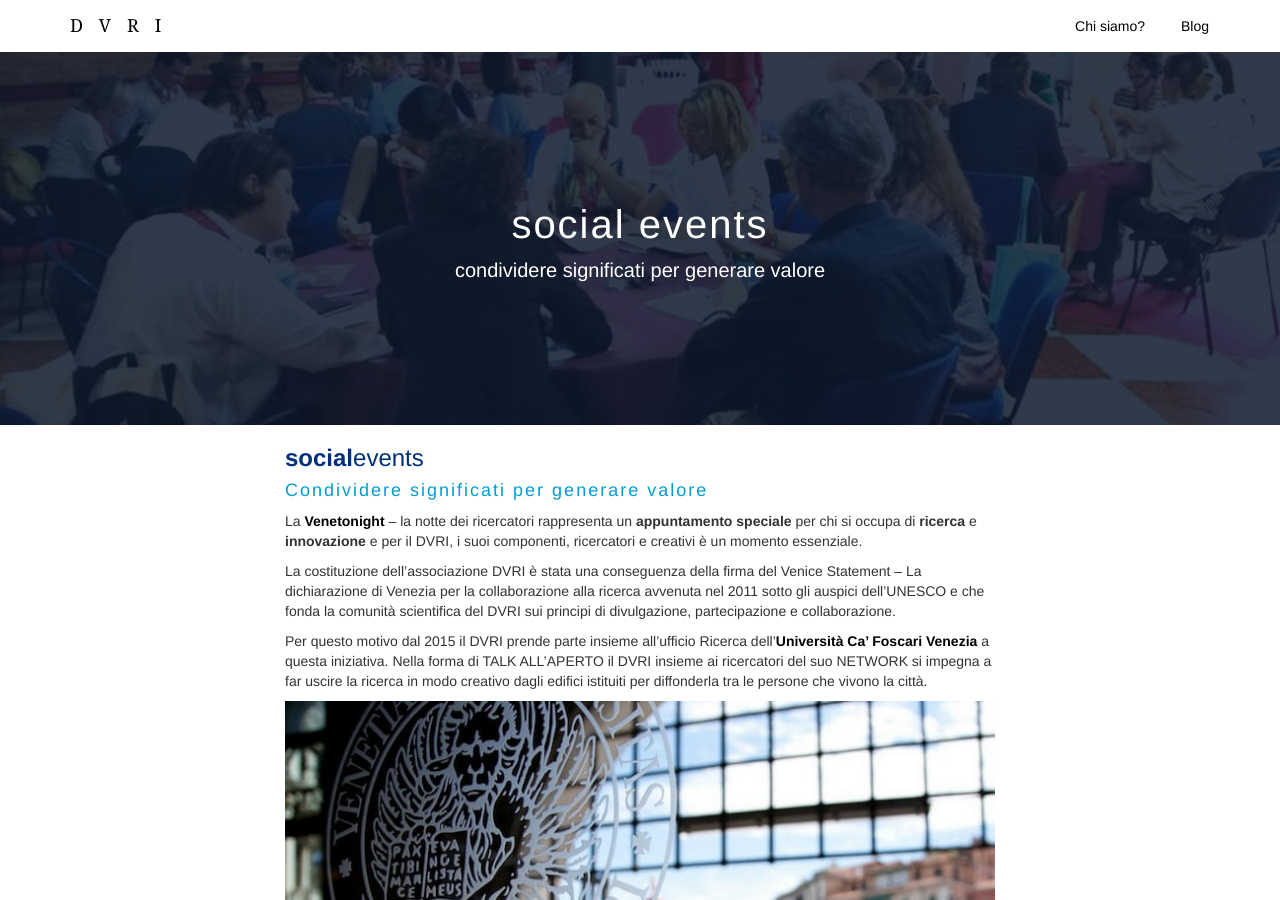
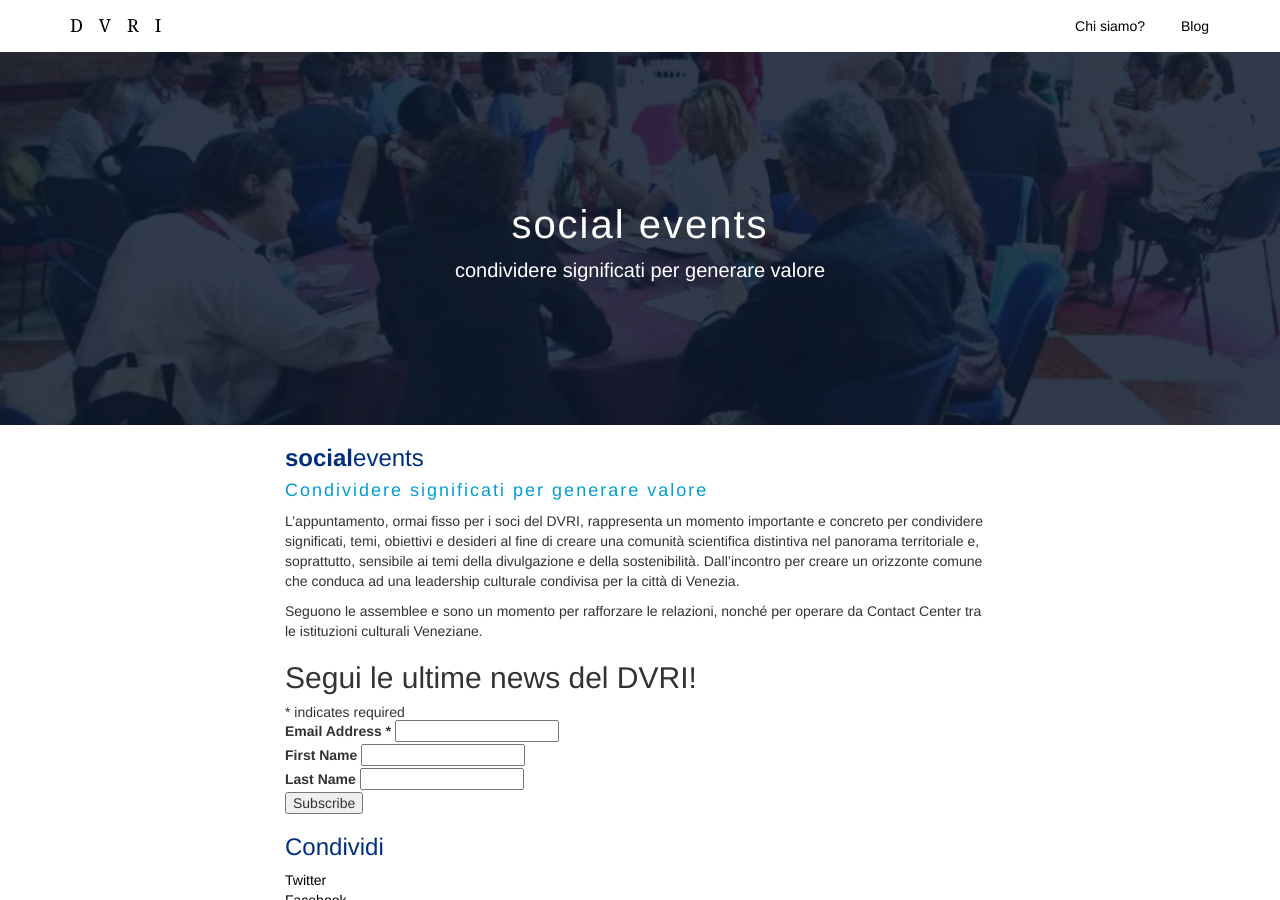
Before and after one commit to simonini/dvri-j-theme, a Jekyll site: the page built from progetti/social-events.html, in a window 1280 px wide and 900 px high. Built offline with Jekyll 4.4.1, drawn with Linux system fonts in a browser that asks for light colours; comment, search, counter and statistics services are not loaded.

Commit message:
testo sostiuito

```diff
--- a/progetti/social-events.html
+++ b/progetti/social-events.html
@@ -9,12 +9,10 @@ toc: false
 <h3><strong>social</strong>events</h3>
 <h4>Condividere significati per generare valore</h4>
 
-<p>La <a href="http://www.venetonight.it/" target="_blank"><strong>Venetonight</strong></a> – la notte dei ricercatori rappresenta un <strong>appuntamento speciale</strong> per chi si occupa di <strong>ricerca</strong> e <strong>innovazione</strong> e per il DVRI, i suoi componenti, ricercatori e creativi è un momento essenziale.</p>
-<p>La costituzione dell’associazione DVRI è stata una conseguenza della firma del Venice Statement – La dichiarazione di Venezia per la collaborazione alla ricerca avvenuta nel 2011 sotto gli auspici dell’UNESCO e che  fonda la comunità scientifica del DVRI sui principi di divulgazione, partecipazione e collaborazione.</p>
-<p> Per questo motivo dal 2015 il DVRI prende parte insieme all’ufficio Ricerca dell’<strong><a href="http://www.unive.it/">Università Ca’ Foscari Venezia</a></strong> a questa iniziativa.
-Nella forma di TALK ALL’APERTO il DVRI insieme ai ricercatori del suo NETWORK si impegna a  far uscire la ricerca in modo creativo dagli edifici istituiti per diffonderla tra le persone che vivono la città. </p>
+<p>L’appuntamento, ormai fisso per i soci del DVRI, rappresenta un momento importante e concreto per condividere significati, temi, obiettivi e desideri al fine di creare una comunità scientifica distintiva nel panorama territoriale e, soprattutto, sensibile ai temi della divulgazione e della sostenibilità. Dall’incontro per creare un orizzonte comune che conduca ad una leadership culturale condivisa per la città di Venezia.</p>
 
-<img src="{{ site.baseurl }}/assets/progetti/social-events/venetonight.jpg" />
+<p>Seguono le assemblee e sono un momento per rafforzare le relazioni, nonché per operare da Contact Center tra le istituzioni culturali Veneziane.</p>
+
 
 <!-- Begin MailChimp Signup Form -->
 <link href="//cdn-images.mailchimp.com/embedcode/classic-10_7.css" rel="stylesheet" type="text/css">
@@ -23,6 +21,8 @@ Nella forma di TALK ALL’APERTO il DVRI insieme ai ricercatori del suo NETWORK
 	/* Add your own MailChimp form style overrides in your site stylesheet or in this style block.
 	   We recommend moving this block and the preceding CSS link to the HEAD of your HTML file. */
 </style>
+
+
 <div id="mc_embed_signup">
 <form action="https://distrettovenezianoricerca.us9.list-manage.com/subscribe/post?u=9f20e2ae6f7523731d2962b27&amp;id=b4016194af" method="post" id="mc-embedded-subscribe-form" name="mc-embedded-subscribe-form" class="validate" target="_blank" novalidate>
     <div id="mc_embed_signup_scroll">
```
